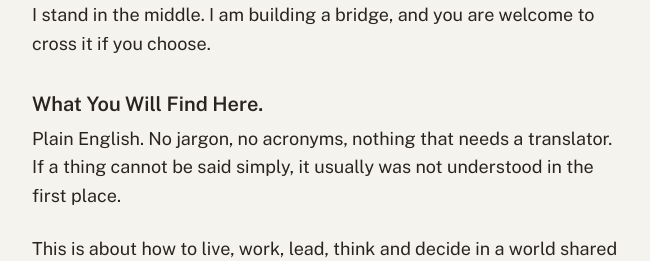
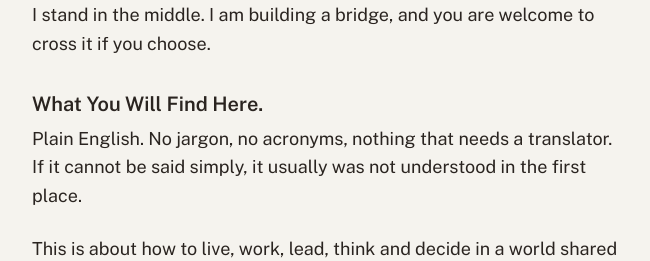
Before and after one commit to Marlowe088/Human-Led-AI, a Next.js app: page /home in a window 1280 px wide. Shown: the part 3680-3941 px from the top of the page, without its empty margins (312-962 px from the left). Built offline with nearby package versions, Linux system fonts and the light colour scheme.

Commit message:
Homepage: tighten 'said simply' line

```diff
--- a/pages/home.jsx
+++ b/pages/home.jsx
@@ -174,7 +174,7 @@ export default function HomePage() {
       <h3>What You Will Find Here.</h3>
 
       <p>
-        Plain English. No jargon, no acronyms, nothing that needs a translator. If a thing cannot
+        Plain English. No jargon, no acronyms, nothing that needs a translator. If it cannot
         be said simply, it usually was not understood in the first place.
       </p>
 
```
